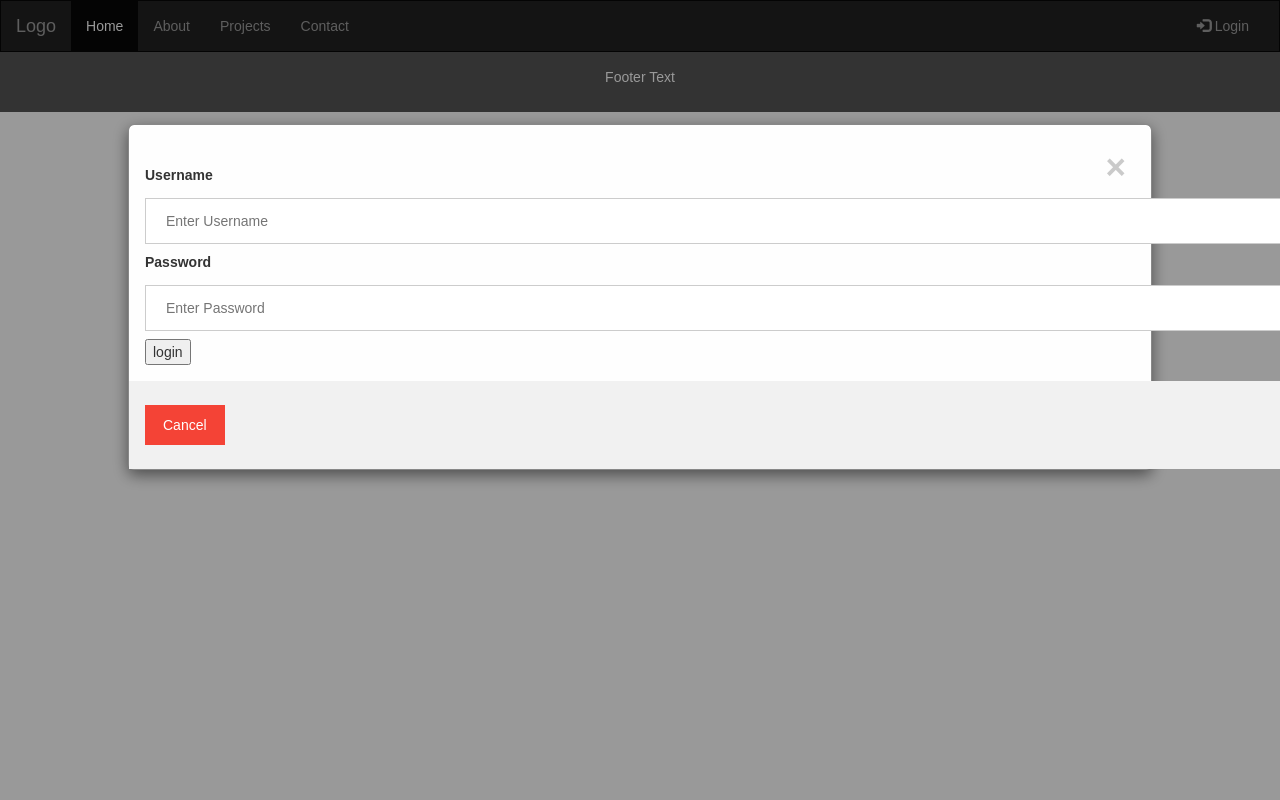
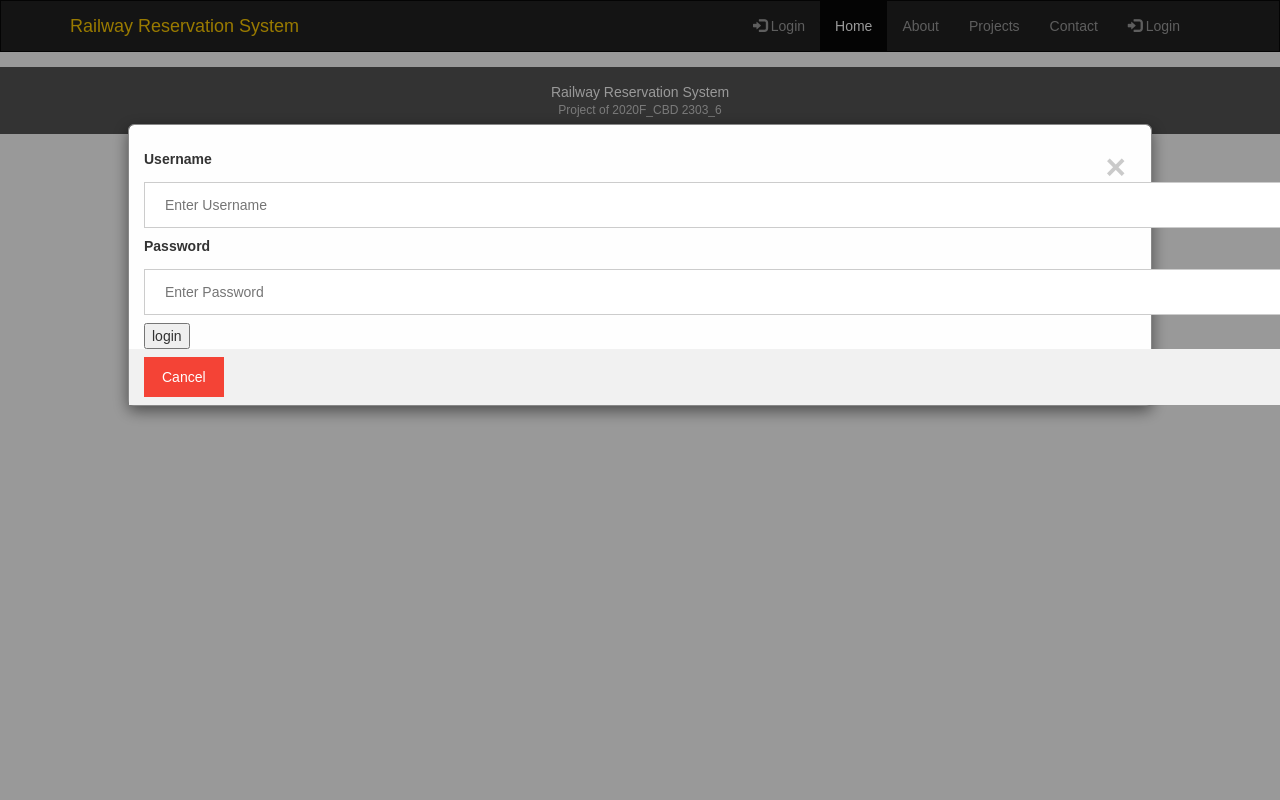
Before and after one commit to sarabjit-90/railway_reservation_system, a CodeIgniter app: page /train_booking/ in a window 1280 px wide, after a click on "Login". Run offline with CodeIgniter, Linux system fonts and the light colour scheme; data that the repository does not hold is empty.

Commit message:
designing changes

```diff
--- a/application/views/admin/addtrains.php
+++ b/application/views/admin/addtrains.php
@@ -1,5 +1,6 @@
-<div class="container-fluid">
-<form action="" method="post">
+<div class="container">
+<form action="" method="post" class="addTrains">
+  <h3>Add New Train</h3>
   <div class="form-group">
     <label for="email">Train Name</label>
     <input type="text" class="form-control" required name="train_name">
--- a/application/views/admin/dashboard.php
+++ b/application/views/admin/dashboard.php
@@ -1,5 +1,5 @@
-<div class="container-fluid">
-  <div class="row content">
+<div class="container">
+  <div class="row">
 
     <div class="col-sm-8  ">
       <h1>Welcome</h1>
--- a/application/views/admin/footer.php
+++ b/application/views/admin/footer.php
@@ -1,6 +1,7 @@
 
 <footer class="container-fluid text-center">
-  <p>Footer Text</p>
+  <p>Railway Reservation System</p>
+  <p class="pro">Project of 2020F_CBD 2303_6</p>
 </footer>
 
 
--- a/application/views/front/footer.php
+++ b/application/views/front/footer.php
@@ -1,6 +1,7 @@
 
 <footer class="container-fluid text-center">
-  <p>Footer Text</p>
+  <p>Railway Reservation System</p>
+  <p class="pro">Project of 2020F_CBD 2303_6</p>
 </footer>
 
 </body>
--- a/application/views/front/header.php
+++ b/application/views/front/header.php
@@ -1,7 +1,7 @@
 <!DOCTYPE html>
 <html lang="en">
 <head>
-  <title>Bootstrap Example</title>
+  <title>Railway Reservation System</title>
   <meta charset="utf-8">
   <meta name="viewport" content="width=device-width, initial-scale=1">
   <link rel="stylesheet" href="https://maxcdn.bootstrapcdn.com/bootstrap/3.4.1/css/bootstrap.min.css">
@@ -9,180 +9,34 @@
   <script src="https://ajax.googleapis.com/ajax/libs/jquery/3.5.1/jquery.min.js"></script>
   <script src="https://maxcdn.bootstrapcdn.com/bootstrap/3.4.1/js/bootstrap.min.js"></script>
   <style>
-    /* Remove the navbar's default margin-bottom and rounded borders */
-    .navbar {
-      margin-bottom: 0;
-      border-radius: 0;
-    }
 
-    /* Set height of the grid so .sidenav can be 100% (adjust as needed) */
-    .row.content {height: 450px}
-
-    /* Set gray background color and 100% height */
-    .sidenav {
-      padding-top: 20px;
-      background-color: #f1f1f1;
-      height: 100%;
-    }
-
-    /* Set black background color, white text and some padding */
-    footer {
-      background-color: #555;
-      color: white;
-      padding: 15px;
-    }
-
-    /* On small screens, set height to 'auto' for sidenav and grid */
-    @media screen and (max-width: 767px) {
-      .sidenav {
-        height: auto;
-        padding: 15px;
-      }
-      .row.content {height:auto;}
-    }
   </style>
   <style>
-body {font-family: Arial, Helvetica, sans-serif;}
-
-/* Full-width input fields */
-input[type=text], input[type=password] {
-  width: 100%;
-  padding: 12px 20px;
-  margin: 8px 0;
-  display: inline-block;
-  border: 1px solid #ccc;
-  box-sizing: border-box;
-}
-
-/* Set a style for all buttons */
-button {
-  background-color: #4CAF50;
-  color: white;
-  padding: 14px 20px;
-  margin: 8px 0;
-  border: none;
-  cursor: pointer;
-  width: 100%;
-}
-
-button:hover {
-  opacity: 0.8;
-}
-
-/* Extra styles for the cancel button */
-.cancelbtn {
-  width: auto;
-  padding: 10px 18px;
-  background-color: #f44336;
-}
-
-/* Center the image and position the close button */
-.imgcontainer {
-  text-align: center;
-  margin: 24px 0 12px 0;
-  position: relative;
-}
-
-img.avatar {
-  width: 40%;
-  border-radius: 50%;
-}
-
-.container {
-  padding: 16px;
-}
-
-span.psw {
-  float: right;
-  padding-top: 16px;
-}
-
-/* The Modal (background) */
-.modal {
-  display: none; /* Hidden by default */
-  position: fixed; /* Stay in place */
-  z-index: 1; /* Sit on top */
-  left: 0;
-  top: 0;
-  width: 100%; /* Full width */
-  height: 100%; /* Full height */
-  overflow: auto; /* Enable scroll if needed */
-  background-color: rgb(0,0,0); /* Fallback color */
-  background-color: rgba(0,0,0,0.4); /* Black w/ opacity */
-  padding-top: 60px;
-}
-
-/* Modal Content/Box */
-.modal-content {
-  background-color: #fefefe;
-  margin: 5% auto 15% auto; /* 5% from the top, 15% from the bottom and centered */
-  border: 1px solid #888;
-  width: 80%; /* Could be more or less, depending on screen size */
-}
-
-/* The Close Button (x) */
-.close {
-  position: absolute;
-  right: 25px;
-  top: 0;
-  color: #000;
-  font-size: 35px;
-  font-weight: bold;
-}
-
-.close:hover,
-.close:focus {
-  color: red;
-  cursor: pointer;
-}
-
-/* Add Zoom Animation */
-.animate {
-  -webkit-animation: animatezoom 0.6s;
-  animation: animatezoom 0.6s
-}
-
-@-webkit-keyframes animatezoom {
-  from {-webkit-transform: scale(0)}
-  to {-webkit-transform: scale(1)}
-}
-
-@keyframes animatezoom {
-  from {transform: scale(0)}
-  to {transform: scale(1)}
-}
-
-/* Change styles for span and cancel button on extra small screens */
-@media screen and (max-width: 300px) {
-  span.psw {
-     display: block;
-     float: none;
-  }
-  .cancelbtn {
-     width: 100%;
-  }
-}
 </style>
 </head>
 <body>
 
 <nav class="navbar navbar-inverse">
-  <div class="container-fluid">
+  <div class="container">
     <div class="navbar-header">
       <button type="button" class="navbar-toggle" data-toggle="collapse" data-target="#myNavbar">
         <span class="icon-bar"></span>
         <span class="icon-bar"></span>
         <span class="icon-bar"></span>
       </button>
-      <a class="navbar-brand" href="#">Logo</a>
+      <a class="navbar-brand" href="#">Railway Reservation System</a>
     </div>
     <div class="collapse navbar-collapse" id="myNavbar">
+      <ul class="nav navbar-nav navbar-right">
+        <li onclick="document.getElementById('id01').style.display='block'"><a href="#"><span class="glyphicon glyphicon-log-in"></span> Login</a></li>
+      </ul>
       <ul class="nav navbar-nav">
         <li class="active"><a href="#">Home</a></li>
         <li><a href="#">About</a></li>
         <li><a href="#">Projects</a></li>
         <li><a href="#">Contact</a></li>
       </ul>
+
       <ul class="nav navbar-nav navbar-right">
 
         <?php if(!empty($this->session->userdata('user'))){ ?>
@@ -193,6 +47,7 @@ span.psw {
             <li onclick="document.getElementById('id01').style.display='block'"><a href="#"><span class="glyphicon glyphicon-log-in"></span> Login</a></li>
         <?php  } ?>
       </ul>
+
     </div>
   </div>
 </nav>
--- a/application/views/welcome_message.php
+++ b/application/views/welcome_message.php
@@ -1,24 +1,26 @@
-<div class="container-fluid">
+<div class="container">
 	<?php //print_r($all_trails); ?>
-	<?php foreach($all_trails as $trains){ ?>
-		<div class="row">
-				<div class="col-sm-12" >
+	<div class="row">
+		<div class="col-sm-12" >
+		<ul class="lsit_trn">
+			<?php foreach($all_trails as $trains){ ?>
+				<li>
 					<h2><?php echo $trains->train_name ?></h2>
-					<p>Train No. <?php echo $trains->start_train_number ?></p>
-					From <?php echo $trains->start_station_name ?>  To  <?php echo $trains->stop_station_name ?>
-					<p><span>arrival time : <?php echo $trains->arrival_time ?> Departure Time :  <?php echo $trains->departure_time ?> </span></p>
+					<p class="trn">Train No. <?php echo $trains->start_train_number ?></p>
+					<p class="trFrm">From: <span><?php echo $trains->start_station_name ?></span>  To  <span><?php echo $trains->stop_station_name ?></span> </p>
+					<p class="tmTrn"><span>Arrival time : <span class="grnClt"><?php echo $trains->arrival_time ?> </span>Departure Time :  <span class="grnClt"><?php echo $trains->departure_time ?></span> </span></p>
 
-					availability of seats <?php echo $trains->availability_of_seats; ?>
-					<br>
+
+					<p class="trnAv">Availability of Seats: <span><?php echo $trains->availability_of_seats; ?></span></p>
 
 					<?php if(!empty($this->session->userdata('user'))){ ?>
-						<a href="<?php echo base_url('book/'.$trains->main_train_no) ?>">Book Ticket</a>
+						<a class="btn Clrbtn" href="<?php echo base_url('book/'.$trains->main_train_no) ?>">Book Ticket</a>
 					<?php }else { ?>
-						<a href="#" onclick="document.getElementById('id01').style.display='block'" >Book Ticket</a>
+						<a class="btn Clrbtn" href="#" onclick="document.getElementById('id01').style.display='block'" >Book Ticket</a>
 					<?php } ?>
-
-				</div>
+				</li>
+			<?php } ?>
+		</ul>
 		</div>
-		<hr>
-	<?php } ?>
+	</div>
 </div>
--- a/assets/style.css
+++ b/assets/style.css
@@ -0,0 +1,284 @@
+
+
+.login_outer {display: flex;justify-content: center;align-items: center;min-height: 100vh;background: rgb(235,221,111);
+background: linear-gradient(0deg, rgba(235,221,111,1) 0%, rgba(237,229,142,0.9304096638655462) 100%);}
+.login_inner {background: rgba(255,255,255,0.5);border: 1px solid #ccc;padding: 20px;border-radius: 10px;width: 430px;max-width: calc(100% - 20px);text-align: center;}
+.login_inner .container {margin: 0 !important;padding: 0 !important;}
+.login_inner .container .form-group {text-align: left;}
+button.btn.btn-primary {
+    background: #fc0;
+    color: #333;
+    border-color: #fc0;
+    font-weight: 500;
+    outline: none;
+}
+
+
+/* Remove the navbar's default margin-bottom and rounded borders */
+    .navbar {
+      margin-bottom: 0;
+      border-radius: 0;
+    }
+
+    /* Set height of the grid so .sidenav can be 100% (adjust as needed) */
+    .row.content {height: 450px}
+
+    /* Set gray background color and 100% height */
+    .sidenav {
+      padding-top: 20px;
+      background-color: #f1f1f1;
+      height: 100%;
+    }
+
+    /* Set black background color, white text and some padding */
+    footer {
+      background-color: #555;
+      color: white;
+      padding: 15px;
+    }
+
+
+body {font-family: Arial, Helvetica, sans-serif;}
+
+/* Full-width input fields */
+input[type=text], input[type=password] {
+  width: 100%;
+  padding: 12px 20px;
+  margin: 8px 0;
+  display: inline-block;
+  border: 1px solid #ccc;
+  box-sizing: border-box;
+}
+
+/* Set a style for all buttons */
+button {
+  background-color: #4CAF50;
+  color: white;
+  padding: 14px 20px;
+  margin: 8px 0;
+  border: none;
+  cursor: pointer;
+  width: 100%;
+}
+
+button:hover {
+  opacity: 0.8;
+}
+
+/* Extra styles for the cancel button */
+.cancelbtn {
+  width: auto;
+  padding: 10px 18px;
+  background-color: #f44336;
+}
+
+/* Center the image and position the close button */
+.imgcontainer {
+  text-align: center;
+  margin: 24px 0 12px 0;
+  position: relative;
+}
+
+img.avatar {
+  width: 40%;
+  border-radius: 50%;
+}
+
+
+
+span.psw {
+  float: right;
+  padding-top: 16px;
+}
+
+/* The Modal (background) */
+.modal {
+  display: none; /* Hidden by default */
+  position: fixed; /* Stay in place */
+  z-index: 1; /* Sit on top */
+  left: 0;
+  top: 0;
+  width: 100%; /* Full width */
+  height: 100%; /* Full height */
+  overflow: auto; /* Enable scroll if needed */
+  background-color: rgb(0,0,0); /* Fallback color */
+  background-color: rgba(0,0,0,0.4); /* Black w/ opacity */
+  padding-top: 60px;
+}
+
+/* Modal Content/Box */
+.modal-content {
+  background-color: #fefefe;
+  margin: 5% auto 15% auto; /* 5% from the top, 15% from the bottom and centered */
+  border: 1px solid #888;
+  width: 80%; /* Could be more or less, depending on screen size */
+}
+
+/* The Close Button (x) */
+.close {
+  position: absolute;
+  right: 25px;
+  top: 0;
+  color: #000;
+  font-size: 35px;
+  font-weight: bold;
+}
+
+.close:hover,
+.close:focus {
+  color: red;
+  cursor: pointer;
+}
+
+/* Add Zoom Animation */
+.animate {
+  -webkit-animation: animatezoom 0.6s;
+  animation: animatezoom 0.6s
+}
+
+@-webkit-keyframes animatezoom {
+  from {-webkit-transform: scale(0)}
+  to {-webkit-transform: scale(1)}
+}
+
+@keyframes animatezoom {
+  from {transform: scale(0)}
+  to {transform: scale(1)}
+}
+
+/* Change styles for span and cancel button on extra small screens */
+@media screen and (max-width: 300px) {
+  span.psw {
+     display: block;
+     float: none;
+  }
+  .cancelbtn {
+     width: 100%;
+  }
+}
+
+
+
+
+
+
+
+p.trn {
+    font-weight: 600;
+}
+p.trFrm > span {
+    background: #eee;
+    display: inline-block;
+    padding: 3px 8px;
+    margin: 0 5px;
+}
+span.grnClt {
+    font-weight: 600;
+    margin-right: 10px;
+}
+p.trnAv span {
+    font-weight: 600;
+    color: red;
+}
+a.btn.Clrbtn {
+    background: #fc0 !important;
+    color: #333;
+    font-weight: 600;
+    outline: none;
+    text-decoration: none;
+}
+ul.lsit_trn > li > p {
+    margin-bottom: 5px;
+}
+ul.lsit_trn {
+    margin: 0;
+    padding: 0;display: flex;
+    flex-wrap: wrap;
+    justify-content: space-between;margin-top:15px;
+}
+ul.lsit_trn > li > h2 {
+    background: #333 !important;color: #fff;text-transform: capitalize;
+    width: calc(100% + 30px);
+    margin-left: -15px;
+    margin-top: -15px;
+    text-align: center;
+    padding: 8px;
+    font-size: 22px;
+    border-radius: 5px 5px 0 0;
+}
+ul.lsit_trn > li {text-align: center;
+    padding: 0;
+    margin: 0;
+    list-style-type: none;
+    border: 1px solid #eee;
+    background: #fefefe;
+    width: calc(50% - 7px);
+    margin-bottom: 15px;
+    border-radius: 5px;
+    padding: 15px;
+}
+form.addTrains {
+    max-width: 100%;
+    width: 500px;
+    margin: 20px auto;
+    text-align: center;
+    background: #fefefe;
+    border: 1px solid #eee;
+    padding: 20px;
+    border-radius: 5px;
+}
+form.addTrains .form-group {
+    text-align: left;
+}
+form.addTrains .form-group > label {
+    margin-bottom: 0;
+}
+button.btn.btn-default {
+    background: #fc0 !important;
+    color: #333;
+    font-weight: 600;
+    outline: none;
+    text-decoration: none;
+    border-color: #fc0 !important;
+    width: auto;
+    padding: 6px 25px;
+}
+form.addTrains h3 {
+    margin-top: 0;
+}
+a.navbar-brand {
+    color: #fc0 !important;
+}
+
+nav.navbar.navbar-inverse,footer {
+    width: 100%;
+}
+body.appBody {
+    display: flex;
+    flex-flow: column;
+    align-items: center;
+    justify-content: space-between;min-height: 100vh;
+}
+p.pro {
+    margin: 0;
+    font-size: 12px;
+    color: #ccc;
+}
+footer > p {
+    margin: 0;
+}
+
+/* On small screens, set height to 'auto' for sidenav and grid */
+@media (min-width: 768px){
+.navbar-nav {
+    float: right;
+    margin: 0;
+}
+}
+@media screen and (max-width: 767px) {
+      .sidenav {
+        height: auto;
+        padding: 15px;
+      }
+      .row.content {height:auto;}
+}
```
Also changed, not shown: application/views/admin/header.php (+9 -7 lines), application/views/admin/login.php (+6 -2 lines).
